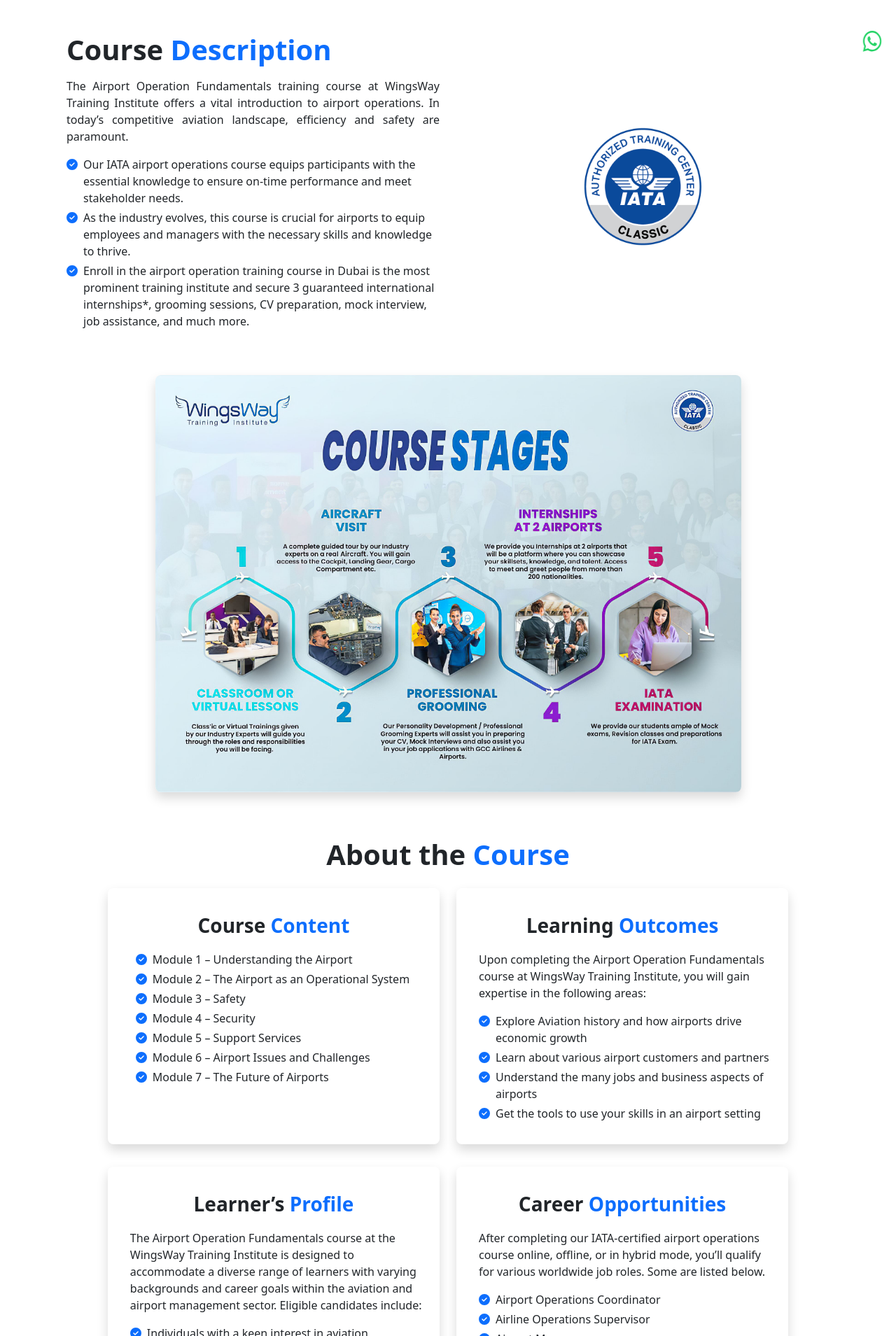
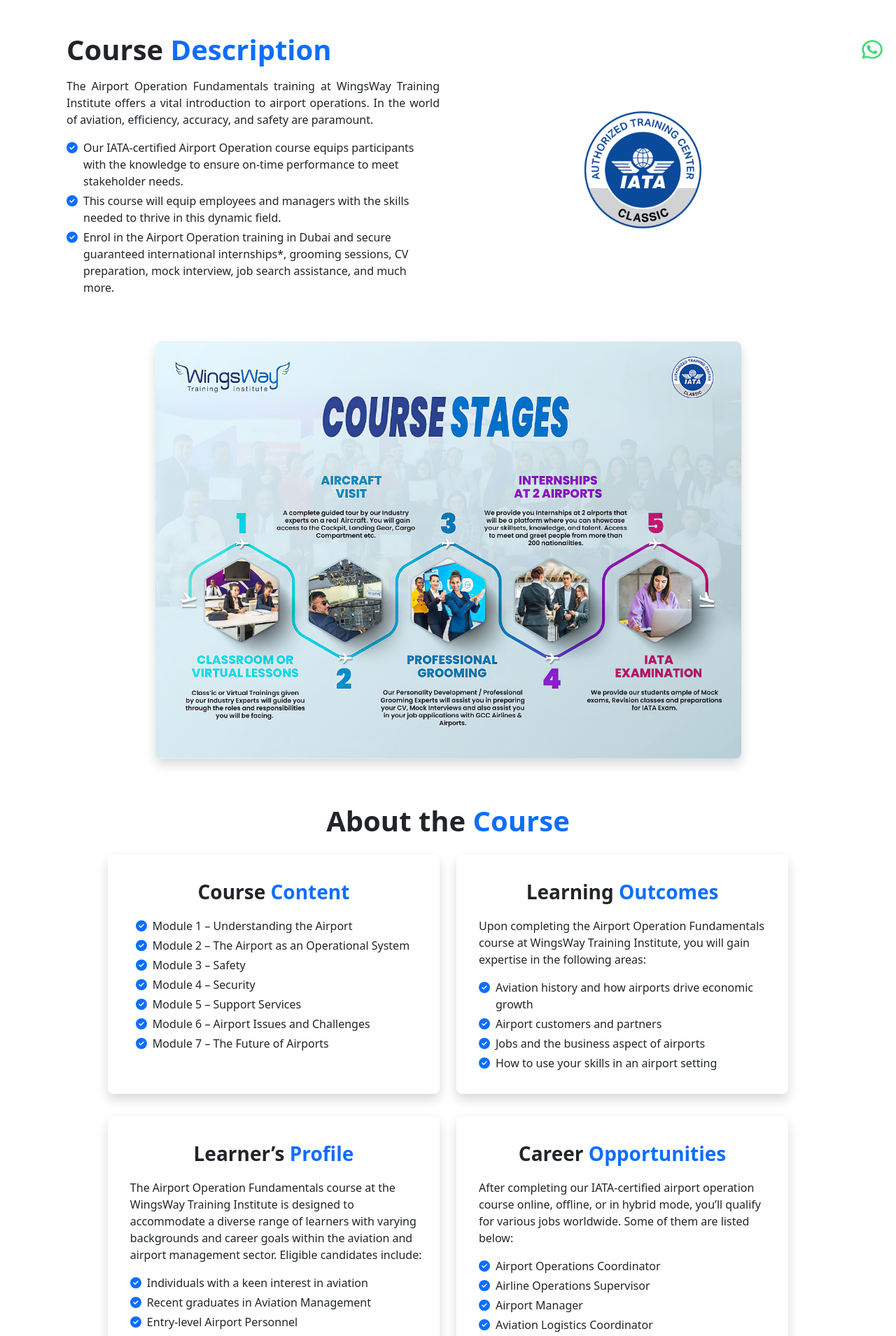
Before and after one commit to Karthik-paramasivam/operation, a React (Create React App) app: page / in a window 1280 px wide. Shown: the part 691-2600 px from the top of the page at 70% size. Built offline with nearby package versions, Linux system fonts and the light colour scheme.

Commit message:
Updated design as per document send

```diff
--- a/src/Home.jsx
+++ b/src/Home.jsx
@@ -11,7 +11,6 @@
 // import Logo2 from "./Images/Logo2.png";
 // import Footerlogo from "./Images/Footerlogo.png";
 // import { faWhatsapp } from "@fortawesome/free-brands-svg-icons";
-
 
 // import {
 //   faCheck,
@@ -500,7 +499,6 @@
 //                   transition={{ duration: 1 }}
 //                 >
 
-
 //                   {/* Course Description */}
 //                   <div className="course-text">
 //                     <motion.p
@@ -1150,7 +1148,6 @@
 //           </Slider>
 //         </div>
 
-
 //         <div className="container-fluid ">
 //           <div className="row">
 //             <div className="col-12">
@@ -1216,7 +1213,6 @@
 //   );
 // }
 
-
 import React, { useState, useRef, useEffect } from "react";
 import "slick-carousel/slick/slick.css";
 import "slick-carousel/slick/slick-theme.css";
@@ -1231,7 +1227,6 @@
 import Footerlogo from "./Images/Footerlogo.png";
 import { faWhatsapp } from "@fortawesome/free-brands-svg-icons";
 
-
 import {
   faCheck,
   faCircleCheck,
@@ -1254,7 +1249,7 @@
   });
 
   const [hasViewedSlide, setHasViewedSlide] = useState({
-    zeroElement:false,
+    zeroElement: false,
     myElement: false,
     secondElement: false,
     thirdElement: false,
@@ -1576,10 +1571,10 @@
                     Launch Your <br />
                     Airport Career
                   </h1>
-                  <h4 className="text-white fw-light" >
-                    Join our comprehensive IATA Airport Operations Fundamentals
+                  <h4 className="text-white fw-light">
+                    Join our comprehensive IATA Airport Operation Fundamentals
                     Course and gain the essential skills and knowledge to excel
-                    in airport operations.
+                    in airport operation.
                   </h4>
                 </motion.div>
 
@@ -1718,8 +1713,6 @@
                   }}
                   transition={{ duration: 1 }}
                 >
-
-
                   {/* Course Description */}
                   <div className="course-text">
                     <motion.p
@@ -1739,12 +1732,12 @@
                       initial={{ opacity: 0 }}
                       animate={{ opacity: hasViewed ? 1 : 0 }}
                       transition={{ delay: 0.7, duration: 1 }}
-                      style={{textAlign:"justify"}}
-                    >
-                      The Airport Operation Fundamentals training course at
-                      WingsWay Training Institute offers a vital introduction to
-                      airport operations. In today’s competitive aviation
-                      landscape, efficiency and safety are paramount.
+                      style={{ textAlign: "justify" }}
+                    >
+                      The Airport Operation Fundamentals training at WingsWay
+                      Training Institute offers a vital introduction to airport
+                      operations. In the world of aviation, efficiency,
+                      accuracy, and safety are paramount.
                     </motion.p>
                     <motion.ul
                       initial={{ opacity: 0 }}
@@ -1764,9 +1757,9 @@
                           className="text-primary me-2 flex-shrink-0 mt-1"
                         />
                         <span>
-                          Our IATA airport operations course equips participants
-                          with the essential knowledge to ensure on-time
-                          performance and meet stakeholder needs.
+                          Our IATA-certified Airport Operation course equips
+                          participants with the knowledge to ensure on-time
+                          performance to meet stakeholder needs.
                         </span>{" "}
                       </motion.li>
                       <motion.li
@@ -1779,9 +1772,8 @@
                           icon={faCircleCheck}
                           className="text-primary me-2 flex-shrink-0 mt-1"
                         />
-                        As the industry evolves, this course is crucial for
-                        airports to equip employees and managers with the
-                        necessary skills and knowledge to thrive.
+                        This course will equip employees and managers with the
+                        skills needed to thrive in this dynamic field.
                       </motion.li>
                       <motion.li
                         initial={{ opacity: 0 }}
@@ -1793,10 +1785,9 @@
                           icon={faCircleCheck}
                           className="text-primary me-2 flex-shrink-0 mt-1"
                         />
-                        Enroll in the airport operation training course in Dubai
-                        is the most prominent training institute and secure 3
-                        guaranteed international internships*, grooming
-                        sessions, CV preparation, mock interview, job
+                        Enrol in the Airport Operation training in Dubai and
+                        secure guaranteed international internships*, grooming
+                        sessions, CV preparation, mock interview, job search
                         assistance, and much more.
                       </motion.li>
                     </motion.ul>
@@ -1813,7 +1804,6 @@
                     type: "spring",
                     stiffness: 100,
                   }}
-
                 >
                   <img
                     src={Logo2}
@@ -1822,7 +1812,6 @@
                     style={{ width: "209px" }}
                   />
                 </motion.div>
-
               </div>
             </div>
           </div>
@@ -1854,7 +1843,6 @@
                 className="img-fluid rounded-3 shadow w-75 d-none d-lg-inline" // Ensures 75% width for large devices and above
               />
             </div>
-
           </div>
         </div>
 
@@ -1864,7 +1852,7 @@
             className={`row rounded-4 slide-in-left   ${
               hasViewedSlide.secondElement ? "animate-enquire" : ""
             }`}
-            style={{justifyContent:"center"}}
+            style={{ justifyContent: "center" }}
             ref={myRef2}
           >
             <div className="col-12 ">
@@ -1955,32 +1943,41 @@
                     icon={faCircleCheck}
                     className="text-primary me-2 flex-shrink-0 mt-1"
                   />
-                  Explore Aviation history and how airports drive economic
-                  growth
-                </li>
-                <li className="ms-lg-2 d-flex align-items-start mt-1">
-                  {" "}
-                  <FontAwesomeIcon
-                    icon={faCircleCheck}
-                    className="text-primary me-2 ms-lg-2 flex-shrink-0 mt-1"
-                  />
-                  Learn about various airport customers and partners
-                </li>
-                <li className="ms-lg-2 d-flex align-items-start mt-1">
-                  {" "}
-                  <FontAwesomeIcon
-                    icon={faCircleCheck}
-                    className="text-primary me-2 ms-lg-2 flex-shrink-0 mt-1"
-                  />
-                  Understand the many jobs and business aspects of airports
-                </li>
-                <li className="ms-lg-2 d-flex align-items-start mt-1">
-                  {" "}
-                  <FontAwesomeIcon
-                    icon={faCircleCheck}
-                    className="text-primary me-2 ms-lg-2 flex-shrink-0 mt-1"
-                  />
-                  Get the tools to use your skills in an airport setting{" "}
+                  {/* <span className="fw-bold ">a. </span>{" "} */}
+                  <span>
+                    Aviation history and how airports drive economic growth
+                  </span>
+                </li>
+                <li className="ms-lg-2 d-flex align-items-start mt-1">
+                  {" "}
+                  <FontAwesomeIcon
+                    icon={faCircleCheck}
+                    className="text-primary me-2 ms-lg-2 flex-shrink-0 mt-1"
+                  />
+                  {/* <span className="fw-bold ">b. </span>{" "} */}
+                  <span >Airport customers and partners</span>
+                </li>
+                <li className="ms-lg-2 d-flex align-items-start mt-1">
+                  {" "}
+                  <FontAwesomeIcon
+                    icon={faCircleCheck}
+                    className="text-primary me-2 ms-lg-2 flex-shrink-0 mt-1"
+                  />
+                  {/* <span className="fw-bold ">c. </span>{" "} */}
+                  <span>
+                    Jobs and the business aspect of airports
+                  </span>
+                </li>
+                <li className="ms-lg-2 d-flex align-items-start mt-1">
+                  {" "}
+                  <FontAwesomeIcon
+                    icon={faCircleCheck}
+                    className="text-primary me-2 ms-lg-2 flex-shrink-0 mt-1"
+                  />
+                  {/* <span className="fw-bold ">d. </span>{" "} */}
+                  <span >
+                    How to use your skills in an airport setting
+                  </span>
                 </li>
               </ul>
             </div>
@@ -1990,8 +1987,7 @@
               hasViewedSlide.thirdElement ? "animate-enquire" : ""
             }`}
             ref={myRef3}
-            style={{justifyContent:"center"}}
-
+            style={{ justifyContent: "center" }}
           >
             {" "}
             <div className="col-12 col-md-12 col-lg-5 rounded-3 mt-3  rounded-3 shadow  p-3">
@@ -2064,9 +2060,9 @@
                 <span className="fw-bold fs-3 text-primary">Opportunities</span>
               </p>
               <p className="ms-3">
-                After completing our IATA-certified airport operations course
+                After completing our IATA-certified airport operation course
                 online, offline, or in hybrid mode, you’ll qualify for various
-                worldwide job roles. Some are listed below.
+                jobs worldwide. Some of them are listed below:
               </p>
               <ul style={{ listStyleType: "none", paddingLeft: 0 }}>
                 <li className="ms-lg-3 d-flex align-items-start mt-1">
@@ -2165,8 +2161,7 @@
               hasViewedSlide.fourthElement ? "animate-enquire" : ""
             }`}
             ref={myRef4}
-            style={{justifyContent:"center"}}
-
+            style={{ justifyContent: "center" }}
           >
             {" "}
             <div className="col-12 col-md-12 col-lg-5 rounded-3 mt-3  rounded-3 shadow p-3">
@@ -2217,7 +2212,7 @@
               </p>
               <p className="ms-3">
                 Here are some key topics you’ll explore in the online airport
-                operations course at WingsWay Training Institute.
+                operation course at WingsWay Training Institute:
               </p>
               <ul style={{ listStyleType: "none", paddingLeft: 0 }}>
                 <li className="ms-lg-3 d-flex align-items-start mt-1">
@@ -2274,12 +2269,137 @@
               Enquire Now
             </Button> */}
 
-            <button type="button" className="btn btn-lg text-center text-white Contactbutton mb-2 mb-lg-0"
+            <button
+              type="button"
+              className="btn btn-lg text-center text-white Contactbutton mb-2 mb-lg-0"
               onClick={() => {
                 window.location.href = "#"; // Simulate href="#" behavior
               }}
-            >Enquire Now</button>
-
+            >
+              Enquire Now
+            </button>
+          </div>
+        </div>
+
+        <div className="container mt-5">
+            <div className="row">
+            <div className="col-12 ">
+              <h1 className="text-center mt-lg-3">
+                <span className="fw-bold ">Why Choose WingsWay for </span>
+
+                <span className="fw-bold text-primary"> Airport Operation Fundamentals ?</span>
+              </h1>
+            </div>
+            <div
+            className={`row mt-3 rounded-4 slide-in-left  ${
+              hasViewedSlide.fourthElement ? "animate-enquire" : ""
+            }`}
+            ref={myRef4}
+            style={{ justifyContent: "center" }}
+          >
+            {" "}
+            <div className="col-12 col-md-12 col-lg-5 rounded-3 mt-3  rounded-3 shadow p-3">
+              <p className="text-center mt-lg-3">
+                <span className="fw-bold fs-3 ms-0">Recognitions and</span>
+                <span className="fw-bold fs-3 text-primary "> Qualifications:</span>
+              </p>
+              <ul style={{ listStyleType: "none", paddingLeft: 0 }}>
+                <li className="ms-lg-3 d-flex align-items-start mt-1">
+                  {" "}
+                  <FontAwesomeIcon
+                    icon={faCircleCheck}
+                    className="text-primary me-2 flex-shrink-0 mt-1"
+                  />
+                     <div>
+                    <span style={{ fontWeight: "bold" }}>
+                    IATA Certified:
+                    </span>{" "}
+                    <span className="d-block d-sm-inline">
+                    Our courses are recognised by the International Air Transport Association, ensuring industry relevance and international recognition.
+                    </span>
+                  </div>
+                </li>
+                <li className="ms-lg-2 d-flex align-items-start mt-1">
+                  {" "}
+                  <FontAwesomeIcon
+                    icon={faCircleCheck}
+                    className="text-primary me-2 ms-lg-2 flex-shrink-0 mt-1"
+                  />
+                 <div>
+                    <span style={{ fontWeight: "bold" }}>
+                    KHDA Approved:
+                    </span>{" "}
+                    <span className="d-block d-sm-inline">
+                    Our courses meet the high standards set by the Knowledge and Human Development Authority for private education.
+                    </span>
+                  </div>
+                </li>
+                <li className="ms-lg-2 d-flex align-items-start mt-1">
+                  {" "}
+                  <FontAwesomeIcon
+                    icon={faCircleCheck}
+                    className="text-primary me-2 ms-lg-2 flex-shrink-0 mt-1"
+                  />
+                   <div>
+                    <span style={{ fontWeight: "bold" }}>
+                    ISO 9001:2015 Certified:
+                    </span>{" "}
+                    <span className="d-block d-sm-inline">
+                    We are committed to quality management and continuous improvement.
+                    </span>
+                  </div>
+                </li>
+
+              </ul>
+            </div>
+            <div className="col-12 col-md-12 col-lg-5 rounded-3 mt-3 rounded-3 shadow ms-lg-4 p-3">
+              <p className="text-center mt-lg-3">
+                <span className="fw-bold fs-3 ms-0">Trusted by  </span>
+                <span className="fw-bold fs-3 text-primary ">Students Worldwide:</span>
+              </p>
+              <ul style={{ listStyleType: "none", paddingLeft: 0 }}>
+                <li className="ms-lg-3 d-flex align-items-start mt-1">
+                  {" "}
+                  <FontAwesomeIcon
+                    icon={faCircleCheck}
+                    className="text-primary me-2 flex-shrink-0 mt-1"
+                  />
+                     <div>
+                    <span style={{ fontWeight: "bold" }}>
+                    Diverse Student Base:
+                    </span>{" "}
+                    <span className="d-block d-sm-inline">
+                    Join our community of students from over 80 nationalities.
+                    </span>
+                  </div>
+                </li>
+                <li className="ms-lg-2 d-flex align-items-start mt-1">
+                  {" "}
+                  <FontAwesomeIcon
+                    icon={faCircleCheck}
+                    className="text-primary me-2 ms-lg-2 flex-shrink-0 mt-1"
+                  />
+                 <div>
+                    <span style={{ fontWeight: "bold" }}>
+                    Extensive Course Offerings:
+                    </span>{" "}
+                    <span className="d-block d-sm-inline">
+                Explore over 250 courses designed to enhance your skills and career prospects.
+                    </span>
+                  </div>
+                </li>
+
+                <li className="ms-lg-2 d-flex align-items-start mt-1">
+                  {" "}
+                  <FontAwesomeIcon
+                    icon={faCircleCheck}
+                    className="text-primary me-2 ms-lg-2 flex-shrink-0 mt-1"
+                  />
+                  Choose WingsWay for a trusted and globally recognised educational experience in airport operation fundamentals.{" "}
+                </li>
+              </ul>
+            </div>
+          </div>
             </div>
           </div>
 
@@ -2292,12 +2412,16 @@
         >
           <div className="row border-primary ">
             <div className="col-12 text-center mb-4">
-              <h1 className="fw-bold">
+              {/* <h1 className="fw-bold">
                 <span className="fw-bold  ">Hear From Our</span>
                 <span className="fw-bold " style={{ color: "#022E88" }}>
                   {" "}
                   Students
                 </span>
+              </h1> */}
+               <h1 className="fw-bold">
+                <span className="fw-bold  ">Testimonials</span>
+
               </h1>
             </div>
           </div>
@@ -2310,10 +2434,7 @@
               <div className=" p-3 shadow-sm border border-2 border-light rounded-3 ms-lg-4 mt-2 ms-2 testimonialresponsive-div">
                 <h3 className="text-center mt-5">Goldiee Boii </h3>
                 <p className=" mt-3 text-center">
-                  All the teachers are understanding and I get time to time
-                  doubt sessions and really available for the help for the
-                  students at any time of the day. The course is really helpful
-                  for the future minds for youngsters.
+                  It was an amazing experience to study at WingsWay. The instructors and administrators were all industry professionals at the top of their field
                 </p>
               </div>
             </div>
@@ -2321,9 +2442,7 @@
               <div className=" p-3 shadow-sm border border-light rounded-3 ms-md-2 ms-lg-4 ms-2 mt-2 testimonialresponsive-div">
                 <h4 className="text-center mt-5">Fahad Abdul Kareem</h4>
                 <p className="text-center">
-                  It was an amazing experience to study at wingsway. The
-                  instructors and administrators were all industry professionals
-                  at the top of their field
+                It was an amazing experience to study at WingsWay. The instructors and administrators were all industry professionals at the top of their field.
                 </p>
               </div>
             </div>
@@ -2331,11 +2450,7 @@
               <div className="p-3 shadow-sm border border-light rounded-3 ms-lg-4 ms-2 mt-2 testimonialresponsive-div">
                 <h4 className="text-center mt-5">Shubham</h4>
                 <p className="text-center">
-                  I have been training in Wings Way Institude for last 3 months,
-                  and believe me it's the best Institude I have been to, the
-                  teachers r so friendly and the the sessions which they keep
-                  are super great and innovative, I will personally recommend
-                  this institude to everyone
+                I have been training in WingsWay Training Institute for last 3 months and believe me it's the best institute I have been to. The teachers are so friendly and the sessions which they keep are super great and innovative. I will personally recommend this institute to everyone.
                 </p>
               </div>
             </div>
@@ -2343,9 +2458,7 @@
               <div className="p-3 shadow-sm border border-light rounded-3 ms-md-2 ms-lg-4 ms-2 mt-2 testimonialresponsive-div">
                 <h4 className="text-center mt-5">Fais Badar</h4>
                 <p className="text-center">
-                  Wings Way institute was one of the best decisions of my life.
-                  Their teaching skills , helping out the students with classes
-                  , cv . Internships. Their support is commendable.
+                WingsWay Training Institute was one of the best decisions of my life. Their teaching skills, helping out the students with classes, CV, internships. Their support is commendable.
                 </p>
               </div>
             </div>
@@ -2356,19 +2469,12 @@
                 </h4>
                 <p className="text-center">
                   {" "}
-                  A good teacher can awaken joy in their students and leave a
-                  positive impression that lasts a lifetime, What we learn with
-                  pleasure, we never forget from WingsWay Training Institute LLC
-                  and much appreciate and A great teacher inspires hope, ignites
-                  the imagination, and instills a love of learning.Thank you
-                  WingsWay Training Institute Team for all the support and guide
-                  in next level.
+                  A good teacher can awaken joy in their students and leave a positive impression that lasts a lifetime. What we learn with pleasure, we never forget, and I appreciate WingsWay Training Institute LLC. A great teacher inspires hope, ignites the imagination, and instills a love of learning. Thank you WingsWay Training Institute team for all the support and guidance in next level.
                 </p>
               </div>
             </div>
           </Slider>
         </div>
-
 
         <div className="container-fluid ">
           <div className="row">
@@ -2424,7 +2530,7 @@
               className="row "
               style={{ backgroundColor: "#0a142f", color: "white" }}
             >
-            <div className="col-12 text-center mt-3 mt-lg-0 mb-3" >
+              <div className="col-12 text-center mt-3 mt-lg-0 mb-3">
                 <p>© 2023 WingsWay All rights reserved</p>
               </div>
             </div>
```
Lines whose indentation alone changed are shown as unchanged.
